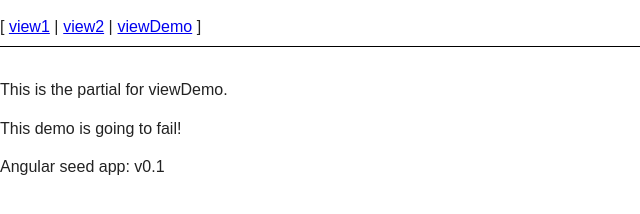
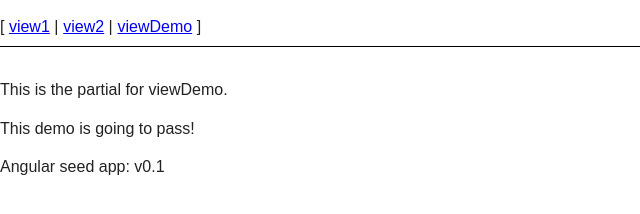
Before and after one commit to redmed86/pipeline-demo, a website: page app/index.html at #!/viewDemo in a window 1280 px wide. Shown: the full height of the page, 0-640 px from the left. Drawn offline with nearby package versions, Linux system fonts and the light colour scheme.

Commit message:
fixing my broken code

```diff
--- a/app/viewDemo/viewDemo.html
+++ b/app/viewDemo/viewDemo.html
@@ -1,4 +1,4 @@
 <p>This is the partial for viewDemo.</p>
 <p>
-  This demo is going to fail!
+  This demo is going to pass!
 </p>
```
